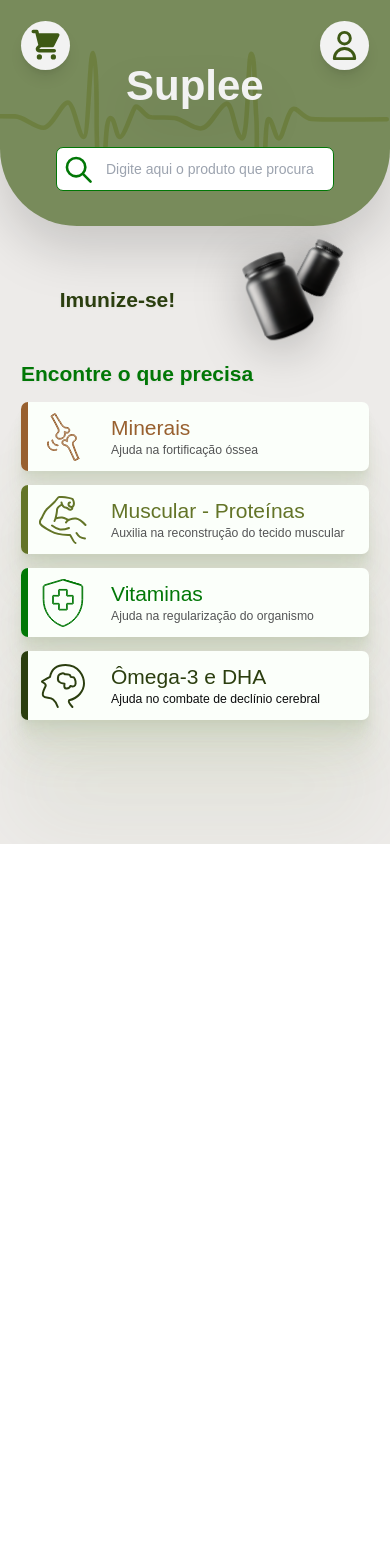
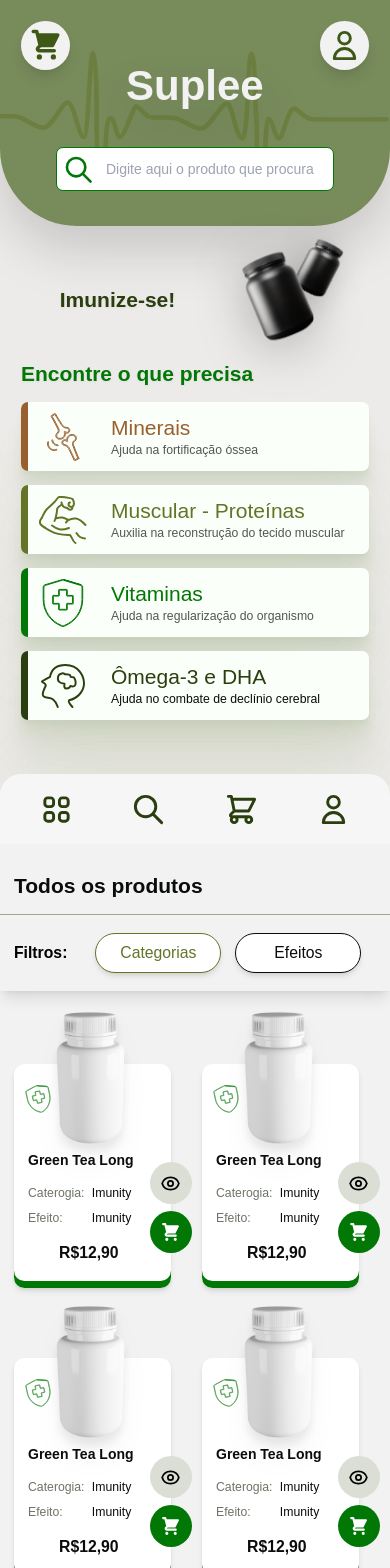
Before and after one commit to JeanBauch/suplee, a Nuxt app: page / in a window 390 px wide. Shown: the top 1568 px of the page. Before the commit the page ends 844 px from the top, so only its background shows below. Built offline with nearby package versions, Linux system fonts and the light colour scheme.

Commit message:
feat[mobile]: create product card mobile

```diff
--- /dev/null
+++ b/components/atoms/ButtonQuickViewProduct.vue
@@ -0,0 +1,10 @@
+<template>
+  <div class="flex justify-center items-center absolute bottom-24 -right-6 w-12 h-12 bg-[#DADED4] rounded-full">
+    <EyeIcon class="h-6 w-6 text-current relative z-10" />
+  </div>
+</template>
+
+<script setup>
+import { EyeIcon } from "@heroicons/vue/outline";
+
+</script>
--- /dev/null
+++ b/components/atoms/ButtonShoppingCartProduct.vue
@@ -0,0 +1,10 @@
+<template>
+  <div class="flex justify-center items-center absolute bottom-10 -right-6 w-12 h-12 bg-primary-green-dark rounded-full text-[#FFF]">
+    <ShoppingCartIcon class="h-6 w-6 text-current relative z-10" />
+  </div>
+</template>
+
+<script setup>
+import { ShoppingCartIcon } from "@heroicons/vue/solid";
+
+</script>
--- a/components/atoms/bg-hero.vue
+++ b/components/atoms/bg-hero.vue
@@ -1,8 +1,8 @@
 <template>
-  <div class="bg-complement-background-soft h-screen w-full absolute z-[-1] overflow-hidden invisible md:visible">
+  <div class="bg-complement-background-soft h-full w-full absolute z-[-1] overflow-hidden invisible md:visible">
     <div class="absolute -left-24 top-0 h-64 w-64 rounded-full bg-secondary-orange-light bg-opacity-50 blur-[180px]" />
     <div class="absolute left-16 top-24 h-64 w-64 rounded-full bg-[#7B9FE4] bg-opacity-50 blur-[180px]" />
     <div class="absolute -right-24 top-0 h-64 w-64 rounded-full bg-secondary-orange-light bg-opacity-50 blur-[180px]" />
-    <div class="bg-[url('/bg-complement/bg-hero.svg')] bg-center bg-no-repeat w-full h-full absolute" />
+    <div class="bg-[url('/bg-complement/bg-hero.svg')] bg-center bg-no-repeat w-full h-full 2xl:max-h-[1080px] absolute" />
   </div>
 </template>
--- /dev/null
+++ b/components/organisms/CardProduct.vue
@@ -0,0 +1,44 @@
+<template>
+  <div class="w-full h-80 flex items-end">
+    <div class="w-[90%] h-[80%] pl-4 pr-6 bg-[#FFF] relative z-20 rounded-xl shadow-md">
+      <div class="flex justify-center relative -top-1/4">
+        <img src="/bg-complement/item-example.svg" class="drop-shadow-xl" alt="">
+      </div>
+      <div class="absolute top-6 left-3">
+        <img src="/icons/icon-imunity.svg" class="-rotate-12 opacity-80" width="28" height="28" alt="Icone para representar que o produto selecionado se trate da categoria Imunidade">
+      </div>
+      <article class="relative z-30 -top-1/4">
+        <h4 class="text-base text-dark-normal font-semibold mb-4">
+          Green Tea Long
+        </h4>
+
+        <div class="flex flex-col gap-2 w-[85%]">
+          <div class="flex justify-between text-sm">
+            <span class="text-secondary-green-gray-dark font-normal">Caterogia:</span>
+            <p class="text-dark-normal font-light">
+              Imunity
+            </p>
+          </div>
+          <div class="flex justify-between text-sm">
+            <span class="text-secondary-green-gray-dark font-normal">Efeito:</span>
+            <p class="text-dark-normal font-light">
+              Imunity
+            </p>
+          </div>
+        </div>
+
+        <div class="flex justify-center items-center mt-4">
+          <h4 class="text-lg text-dark-normal font-semibold mb-4">
+            R$12,90
+          </h4>
+        </div>
+      </article>
+
+      <div class="absolute z-20 bottom-2 left-0 w-full h-8 bg-[#FFF] rounded-b-xl" />
+      <div class="absolute z-10 bottom-0 left-0 w-full h-8 bg-primary-green-dark rounded-b-xl" />
+
+      <atoms-button-shopping-cart-product />
+      <atoms-button-quick-view-product />
+    </div>
+  </div>
+</template>
--- /dev/null
+++ b/components/organisms/NavBarFooterMobile.vue
@@ -0,0 +1,25 @@
+<template>
+  <div class="md:hidden fixed z-50 bottom-0 left-0 w-full h-20 bg-complement-background-white rounded-t-3xl px-11 py-5">
+    <nav>
+      <ul class="flex justify-between items-center text-primary-olivia-dark">
+        <li>
+          <ViewGridIcon class="h-10 w-10 text-current relative z-10" />
+        </li>
+        <li>
+          <SearchIcon class="h-10 w-10 text-current relative z-10" />
+        </li>
+        <li>
+          <ShoppingCartIcon class="h-10 w-10 text-current relative z-10" />
+        </li>
+        <li>
+          <UserIcon class="h-10 w-10 text-current relative z-10" />
+        </li>
+      </ul>
+    </nav>
+  </div>
+</template>
+
+<script setup>
+import { ViewGridIcon, SearchIcon, ShoppingCartIcon, UserIcon } from "@heroicons/vue/outline";
+
+</script>
--- a/pages/index.vue
+++ b/pages/index.vue
@@ -1,8 +1,43 @@
 <template>
-  <div class="bg-complement-background-soft relative z-0 min-h-screen overflow-hidden">
-    <atoms-bg-hero />
-    <organisms-header />
-    <organisms-call-to-action-home-page />
+  <div class="relative">
+    <organisms-nav-bar-footer-mobile />
+    <section class="bg-complement-background-soft relative z-0 min-h-screen overflow-hidden">
+      <atoms-bg-hero />
+      <organisms-header />
+      <organisms-call-to-action-home-page />
+    </section>
+    <section class="bg-complement-background-normal min-h-screen">
+      <!-- Heading -->
+      <div class="px-4 sm:px-8 pt-8 pb-4 border-b border-secondary-green-gray-medium">
+        <h2 class="font-semibold text-2xl text-dark-normal">
+          Todos os produtos
+        </h2>
+      </div>
+      <div class="px-4 sm:px-8 py-5 shadow-lg md:hidden">
+        <div class="flex flex-wrap items-center justify-start ">
+          <div class="mr-8">
+            <h3 class="font-semibold text-lg">
+              Filtros:
+            </h3>
+          </div>
+          <div class="flex gap-4">
+            <button class="px-6 py-2 w-36 flex justify-center items-center bg-[#FFF] rounded-full border border-primary-lemon-dark text-lg text-primary-lemon-dark shadow-md">
+              Categorias
+            </button>
+            <button class="px-6 py-2 w-36 flex justify-center items-center bg-[#FFF] rounded-full border border-dark-normal font-medium text-lg text-dark-normal shadow-md">
+              Efeitos
+            </button>
+          </div>
+        </div>
+      </div>
+      <main class="px-4 sm:px-8 py-5 grid grid-cols-2 grid-rows-4 gap-4 md:hidden">
+        <organisms-card-product />
+        <organisms-card-product />
+
+        <organisms-card-product />
+        <organisms-card-product />
+      </main>
+    </section>
   </div>
 </template>
 
--- a/pages/register-[group]/[id].vue
+++ b/pages/register-[group]/[id].vue
@@ -355,15 +355,16 @@ const removeComposto = (index: number) => {
 };
 
 const getImage = async (e:Event) => {
-  // const test = file ? file[0] : null;
   const target = e.target as HTMLInputElement;
   const files = target.files;
   const arrFiles = Array.from(files as FileList);
   const arrFiles64 = await Promise.all(arrFiles.map(async (file) => {
     return await getBase64(file as Blob);
   })) as string[];
+
   produto.imagens.push(...arrFiles64.map((file: string) => {
-    return file.substring(23, file.length);
+    const fileFormat = file.split(",");
+    return fileFormat[1];
   }));
 };
 
@@ -376,39 +377,11 @@ function getBase64 (file: Blob) {
   });
 }
 
-/*
-const getBase64 = (files: FileList) => {
-  const ArrFiles = Array.from(files);
-  const reader = new FileReader();
-
-  ArrFiles.forEach((file) => {
-    reader.readAsDataURL(file);
-    reader.onload = function () {
-      const resultString = reader.result as string;
-      if (resultString) {
-        produto.imagens.push(resultString.substring(23, resultString.length));
-        console.log(resultString);
-      }
-    };
-    reader.onerror = function () {
-      // console.log("Error: ", error);
-    };
-  });
-}; */
-/*
-onMounted(() => { getCategorias(); });
-
-async function getCategorias () {
-  // console.log(apiURL.public.apiBase);
-  const { data } = await $fetch("/Catalogo/categorias", { baseURL });
-}
-*/
-
 async function postProduto () {
   statusProgress.progress = "progress";
 
   try {
-    await $fetch("/api/Catalogo/produto", {
+    await $fetch("/Catalogo/produto", {
       baseURL,
       headers: {
         Accept: "application/json",
@@ -422,7 +395,8 @@ async function postProduto () {
     statusProgress.progress = "done";
   } catch (error) {
     if (error instanceof Error) {
-      console.log(error.message);
+      postDone.value = false;
+      statusProgress.progress = "done";
     }
   }
 
--- a/tailwind.config.js
+++ b/tailwind.config.js
@@ -58,7 +58,6 @@ module.exports = {
       "assets-compose-color": "linear-gradient(0deg, rgba(120, 139, 91, 0.2), rgba(120, 139, 91, 0.2)), #F2F2F2;"
     },
     extends: {
-      "shadow-green": "0px 100px 80px rgba(62, 89, 21, 0.07), 0px 30.1471px 24.1177px rgba(62, 89, 21, 0.0456112), 0px 12.5216px 10.0172px rgba(62, 89, 21, 0.035), 0px 4.5288px 3.62304px rgba(62, 89, 21, 0.0243888)"
     }
   },
   plugins: []
```
Also changed, not shown: public/bg-complement/item-example.svg (added).
